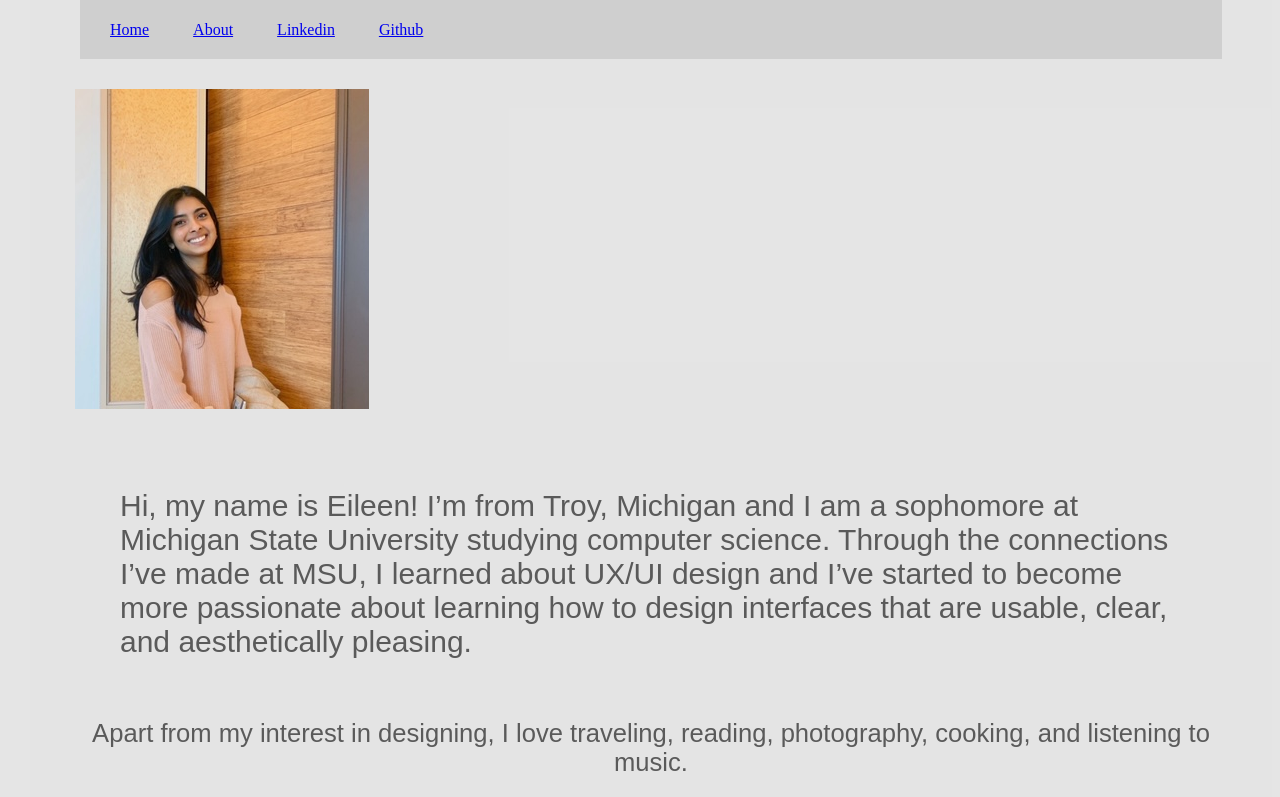
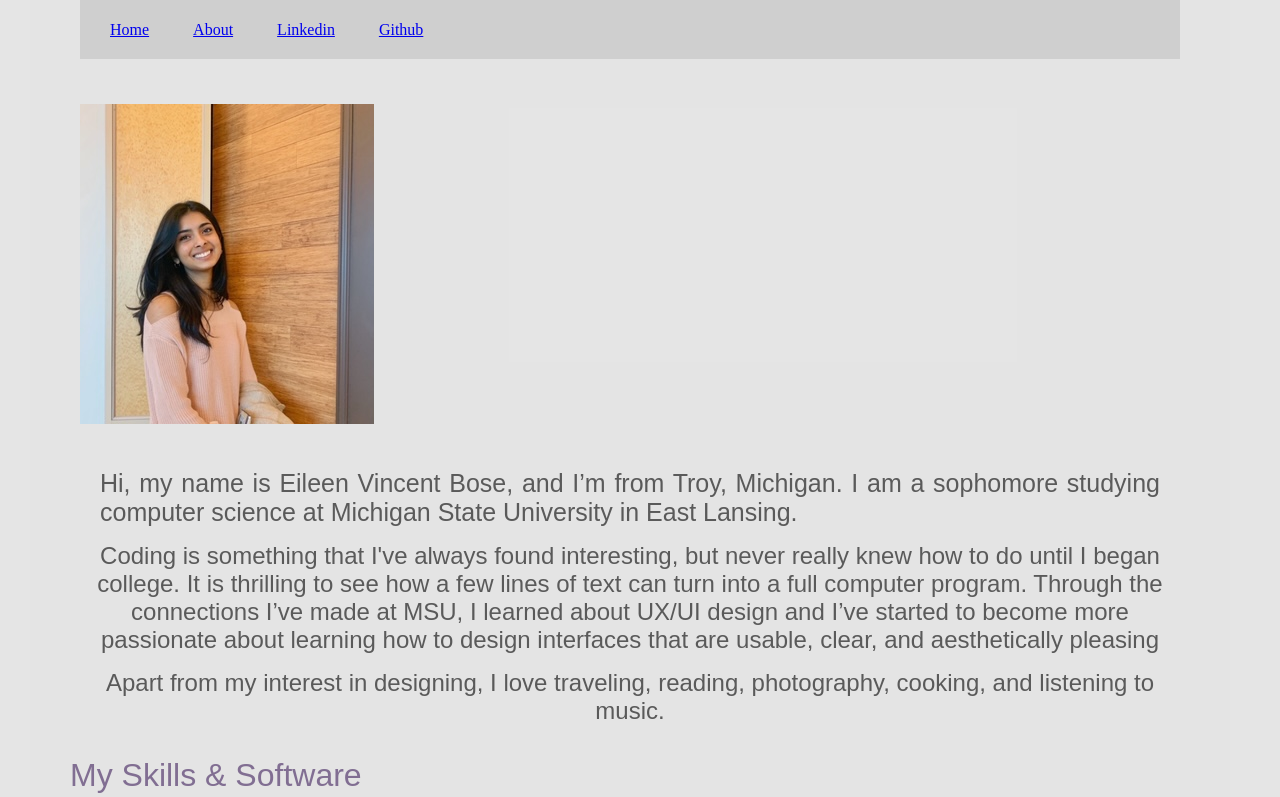
Before and after one commit to eileenkrystal/mi349_finall, a plain HTML site: page about.html in a window 1280 px wide. Shown: the part 147-944 px from the top of the page. Drawn offline with Linux system fonts and the light colour scheme.

Commit message:
final submission

```diff
--- a/about.html
+++ b/about.html
@@ -10,8 +10,7 @@
 <body>
 
         <article>
-            <h1>Hi there!</h1>
-
+            <h1>Hey!</h1>
                 <nav>
                    <ul class ="nav">
                       <li><a href="index.html">Home</a></li>
@@ -27,9 +26,11 @@
 
      <p><img src="me.jpg" alt="A picture of myself for the about me section"></p>
 
-     <h2>Hi, my name is Eileen! I’m from Troy, Michigan and I am a sophomore at Michigan State University studying computer science.
-        Through the connections I’ve made at MSU, I learned about UX/UI design and I’ve started to become more passionate about
-        learning how to design interfaces that are usable, clear, and aesthetically pleasing.</h2>
+     <h2>Hi, my name is Eileen Vincent Bose, and I’m from Troy, Michigan. I am a sophomore studying computer science at Michigan State University in East Lansing.</h2>
+        <p>Coding is something that I've always found interesting, but never really knew how to do until I began college. It is thrilling to see
+            how a few lines of text can turn into a full computer program. Through the connections I’ve made at MSU, I learned about UX/UI design and I’ve started to become more passionate about
+            learning how to design interfaces that are usable, clear, and aesthetically pleasing</p>
+
         <p>Apart from my interest in designing, I love traveling, reading, photography, cooking, and listening to music.
         </p>
 
@@ -64,6 +65,5 @@
 
 
 
-
 </body>
 </html>
--- a/style.css
+++ b/style.css
@@ -4,6 +4,7 @@ html {
 
 body {
     margin-left: 30px;
+    margin-right: 50px;
     padding: 40px;
     background: rgba(229, 229, 229, 0.973);
 
@@ -42,21 +43,25 @@ h1 {
 }
 
 h2 {
-font: 2em sans-serif;
+font: 1em sans-serif;
 color: rgb(90, 90, 90);
-font-size: 30px;
-margin-top: 30px;
+text-align: justify;
+font-size: 25px;
+margin-top: 10px;
+margin-left: 30px;
+margin-right: 30px;
 margin-bottom: 10px;
-padding: 50px;
+padding-top: 30px;
 }
 
 p {
-    font-size: 1px;
+    font-size: 25px;
     color: rgb(90, 90, 90);
-    font: 1.6em sans-serif;
+    font: 1.5em sans-serif;
     margin: 5px;
-    padding: 0px;
+    padding: 5px;
     text-align: center;
+
 }
 
 h3 {
@@ -67,6 +72,12 @@ margin-top: 5px;
 margin-bottom: 9px;
 }
 
+h5 {
+    color: rgb(129, 110, 146);
+    font-family: sans-serif;
+    font-size: medium;
+    text-align: center;
+}
 
 
 .skills {
```
Also changed, not shown: index.html (+4 -1 lines).
